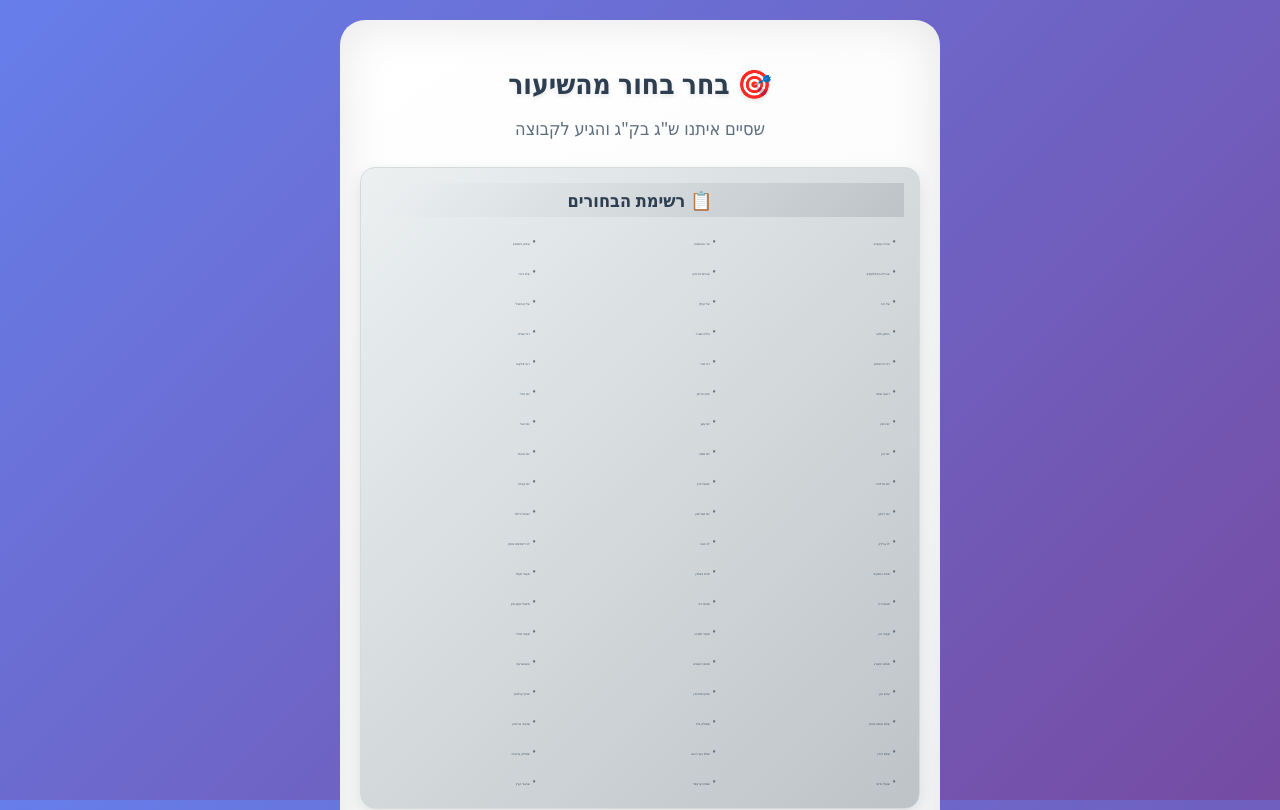
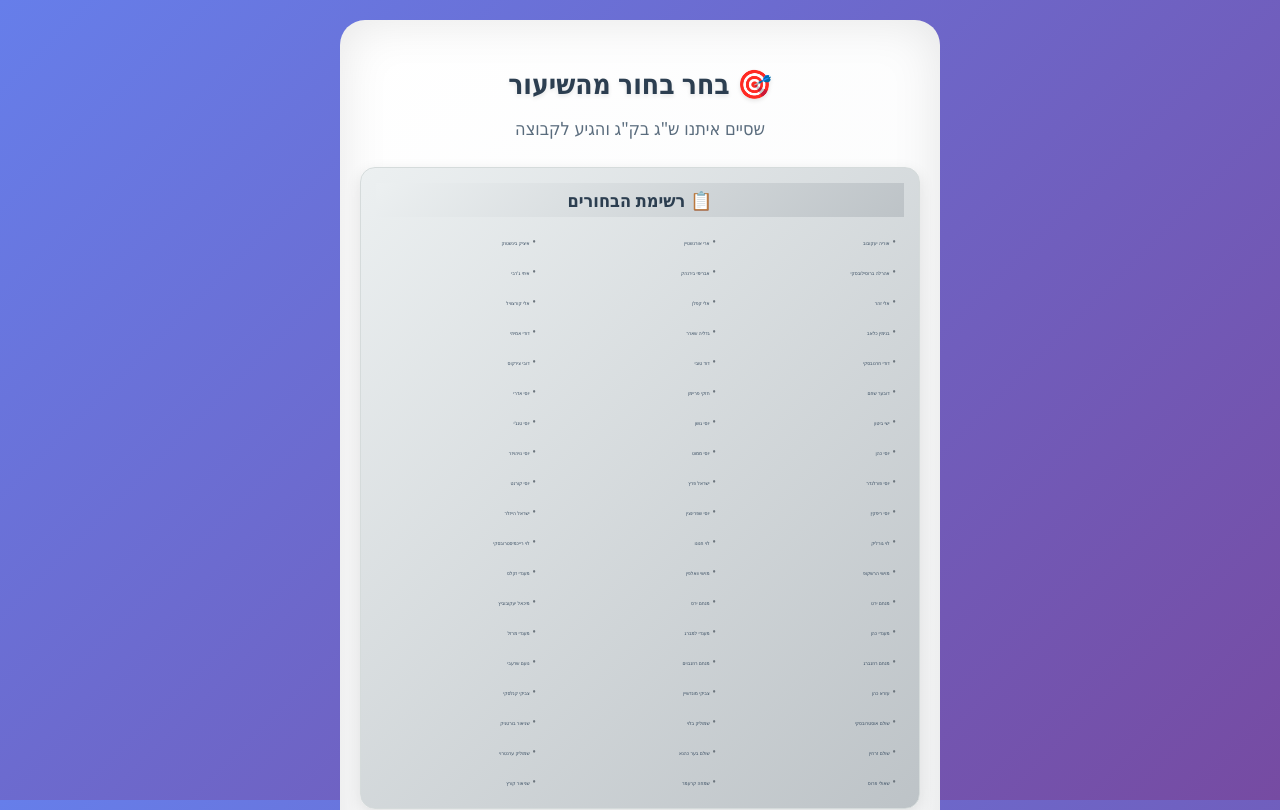
Before and after one commit to yosgos/KG, a plain HTML site: page index.html in a window 1280 px wide. Shown: the top 810 px of the page. Drawn offline with Linux system fonts and the light colour scheme.

Commit message:
Update index.html

```diff
--- a/index.html
+++ b/index.html
@@ -182,7 +182,7 @@ h1 {
 
 .name-item {
   color: #34495e;
-  font-size: 3px;
+  font-size: 5px;
   padding: 6px 8px;
   text-align: right;
   font-weight: 500;
```
